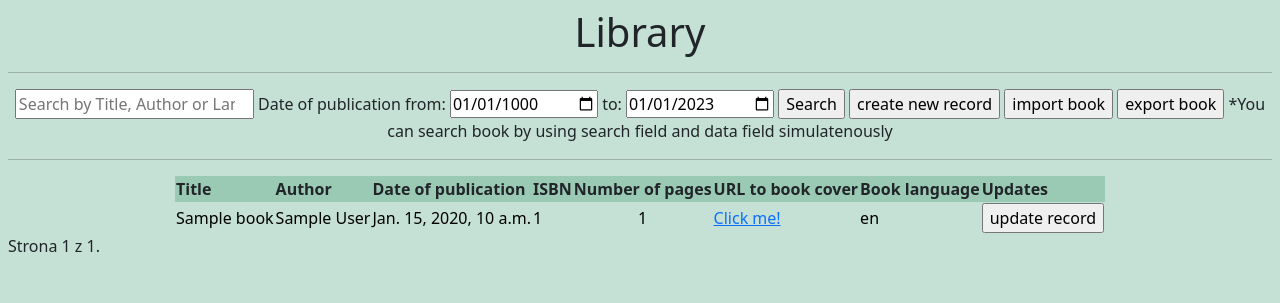
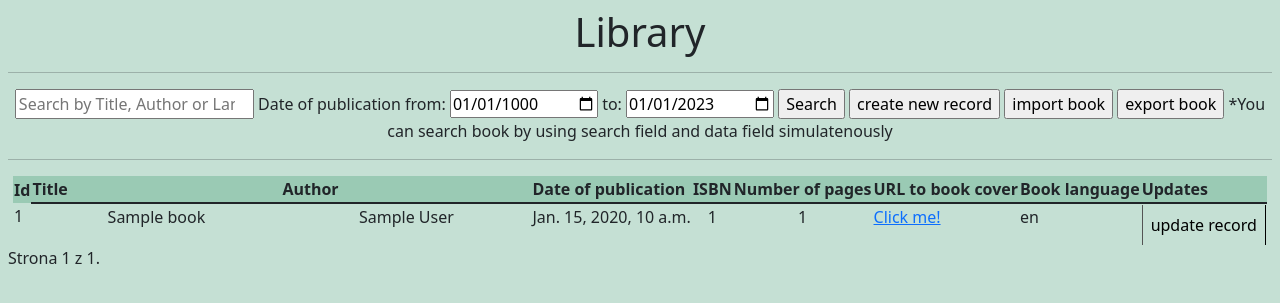
Before and after one commit to Dobauron/Library_project, a Django app: template Library_project/book_app/templates/book_app/Library/book_list.html in a window 1280 px wide. Shown: the top 303 px of the page. Run offline with Django 3.2, Linux system fonts and the light colour scheme; the template is opened without the code that fills it: most values are stand-ins (such as "Sample title", 1, 10 or a date in 2020); some libraries are stand-ins or nearby versions.

Commit message:
final version

```diff
--- a/Library_project/book_app/templates/book_app/Library/book_list.html
+++ b/Library_project/book_app/templates/book_app/Library/book_list.html
@@ -16,6 +16,7 @@
         <hr/>
         <table>
             <tr class="bg-success p-2 text-dark bg-opacity-25">
+                <th>Id</th>
                 <th>Title</th>
                 <th>Author</th>
                 <th>Date of publication</th>
@@ -26,15 +27,16 @@
                 <th>Updates</th>
             </tr>
                 {% for book in books %}
-                <tr class="table-warning">
-                    <td>{{ book.title }}</td>
-                    <td>{{ book.author }}</td>
+                <tr class="table table-bordered">
+                    <td>{{ book.id }}</td>
+                    <td style="text-align: center;" width="250px;">{{ book.title }}</td>
+                    <td style="text-align: center;" width="250px;">{{ book.author }}</td>
                     <td style="text-align: center;">{{ book.pub_date }}</td>
-                    <td>{{ book.ISBN_number }}</td>
+                    <td style="text-align: center;">{{ book.ISBN_number }}</td>
                     <td style="text-align: center;">{{ book.number_of_pages }}</td>
                     <td><a href="{{ book.URL_to_book_cover }}" class="cover" target="_blank">Click me!</a></td>
                     <td>{{ book.book_language }}</td>
-                    <td><a href="https://library-app-project.herokuapp.com/library/update/{{book.id}}" class="cover"><input type="button" value ='update record'></a></td>
+                    <td><a href="{{ book.get_absolute_url }}" class="cover"><input type="button" value ='update record'></a></td>
                 </tr>
                 {% endfor %}
 
--- a/Library_project/book_app/views.py
+++ b/Library_project/book_app/views.py
@@ -56,7 +56,7 @@ class BookUpdateView(UpdateView):
     queryset = Book.objects.all()
     template_name = 'book_app/Library/add_edit_book.html'
     form_class = AddBookForm
-    success_url = 'done'
+    success_url = reverse_lazy('update_done')
 
     def get_object(self, queryset=None):
         id = self.kwargs.get("id")
```
Also changed, not shown: Library_project/book_app/tests/test_views.py (+28 -20 lines), Library_project/book_app/forms.py (line endings or trailing spaces).
